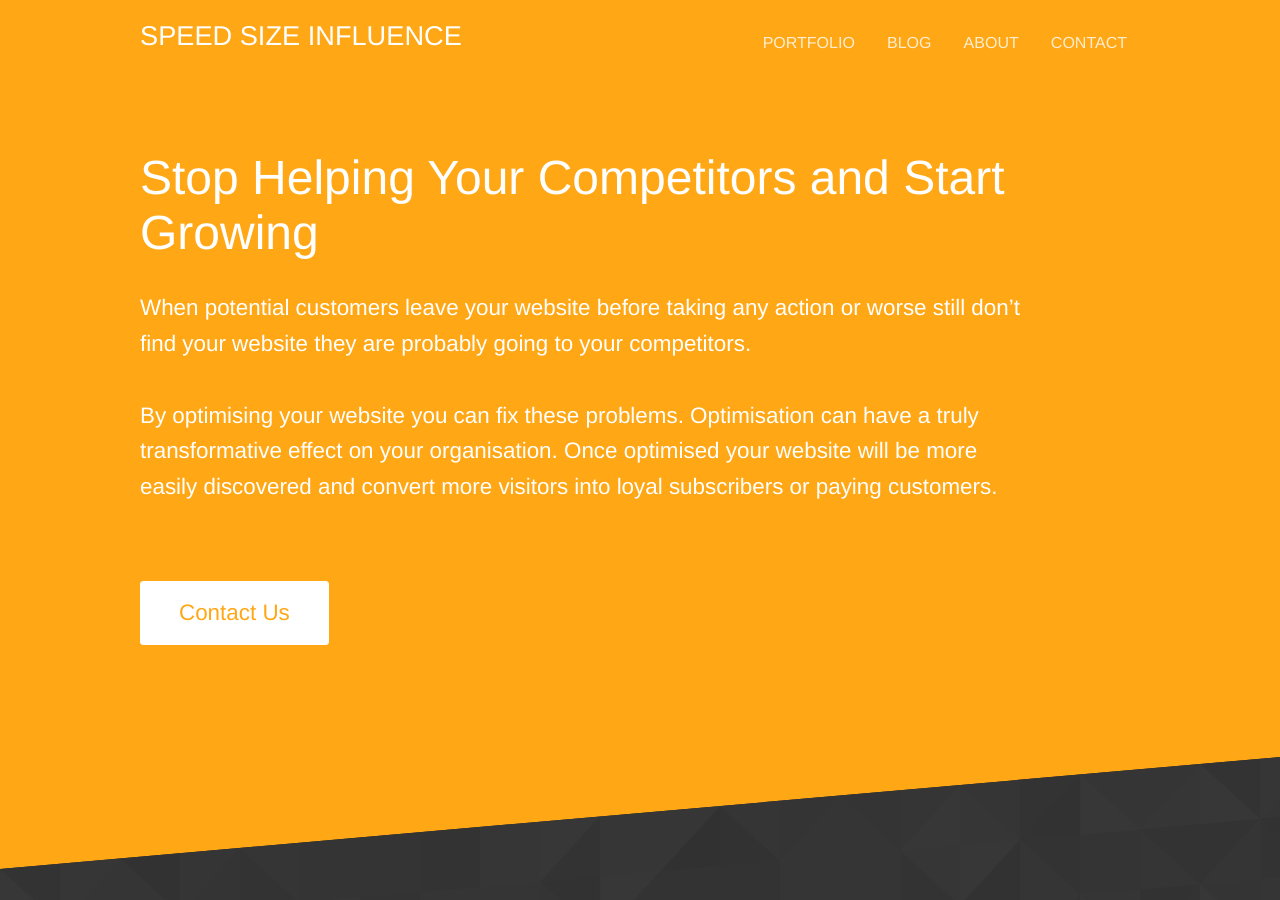
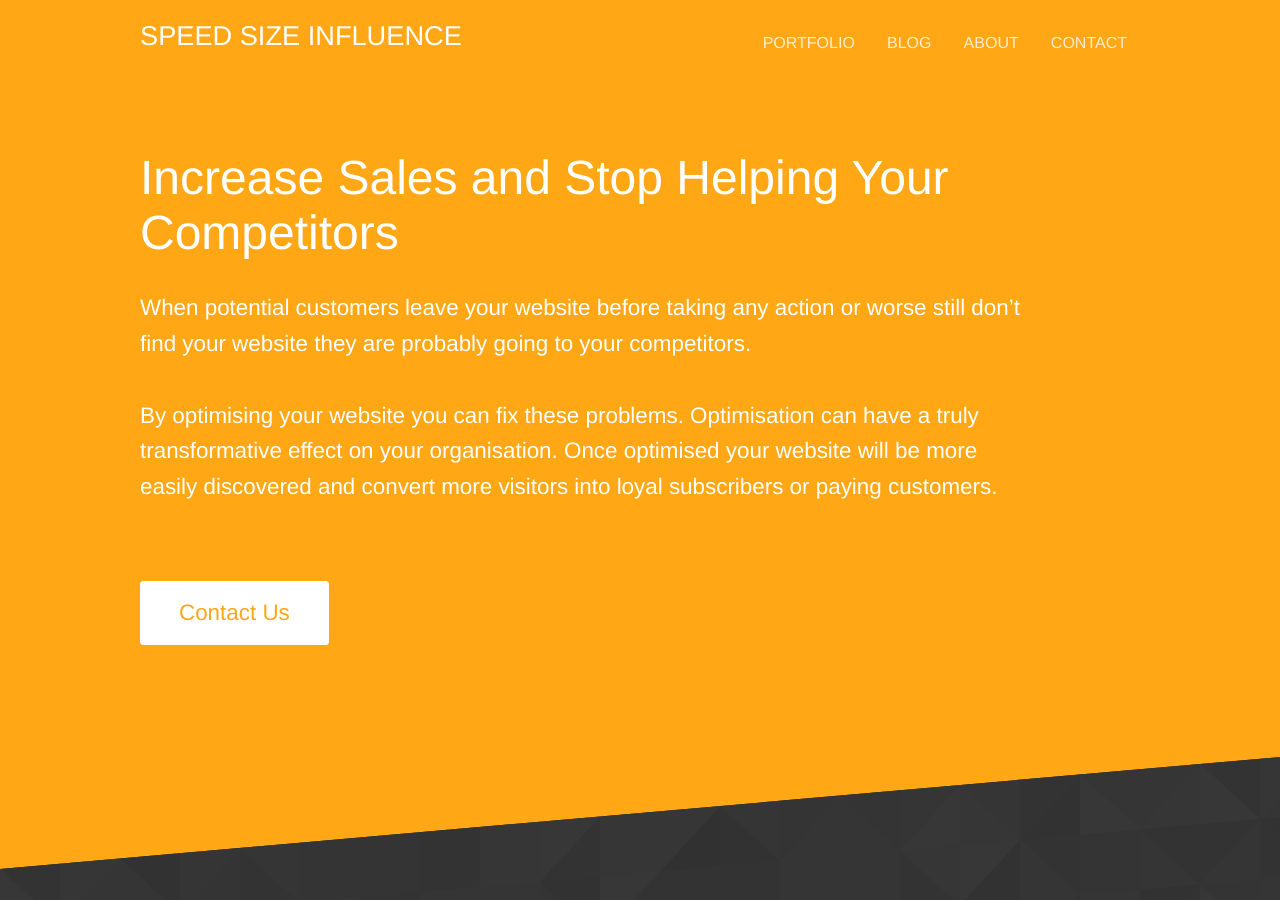
Before and after one commit to primertest-org/BDBBDB, a Jekyll site: the page built from index.html, in a window 1280 px wide and 900 px high. Built offline with Jekyll 4.4.1, drawn with Linux system fonts in a browser that asks for light colours.

Commit message:
Updated 'index.html' via CloudCannon

```diff
--- a/index.html
+++ b/index.html
@@ -4,7 +4,7 @@
 
 <section class="hero diagonal">
 	<div class="container">
-		<h2 class="editable">Stop Helping Your Competitors and Start Growing</h2>
+		<h2 class="editable">Increase Sales and Stop Helping Your Competitors</h2>
 		<p class="subtext editable"> When potential customers leave your website before taking any action or worse still don&rsquo;t find your website they are probably going to your competitors.<br /><br />By optimising your website you can fix these problems. Optimisation can have a truly transformative effect on your organisation. Once optimised your website will be more easily discovered and convert more visitors into loyal subscribers or paying customers.<br />&nbsp;</p>
 		<p><a class="button alt" href="{{ site.baseurl }}/contact/">Contact Us</a></p>
 	</div>
```
